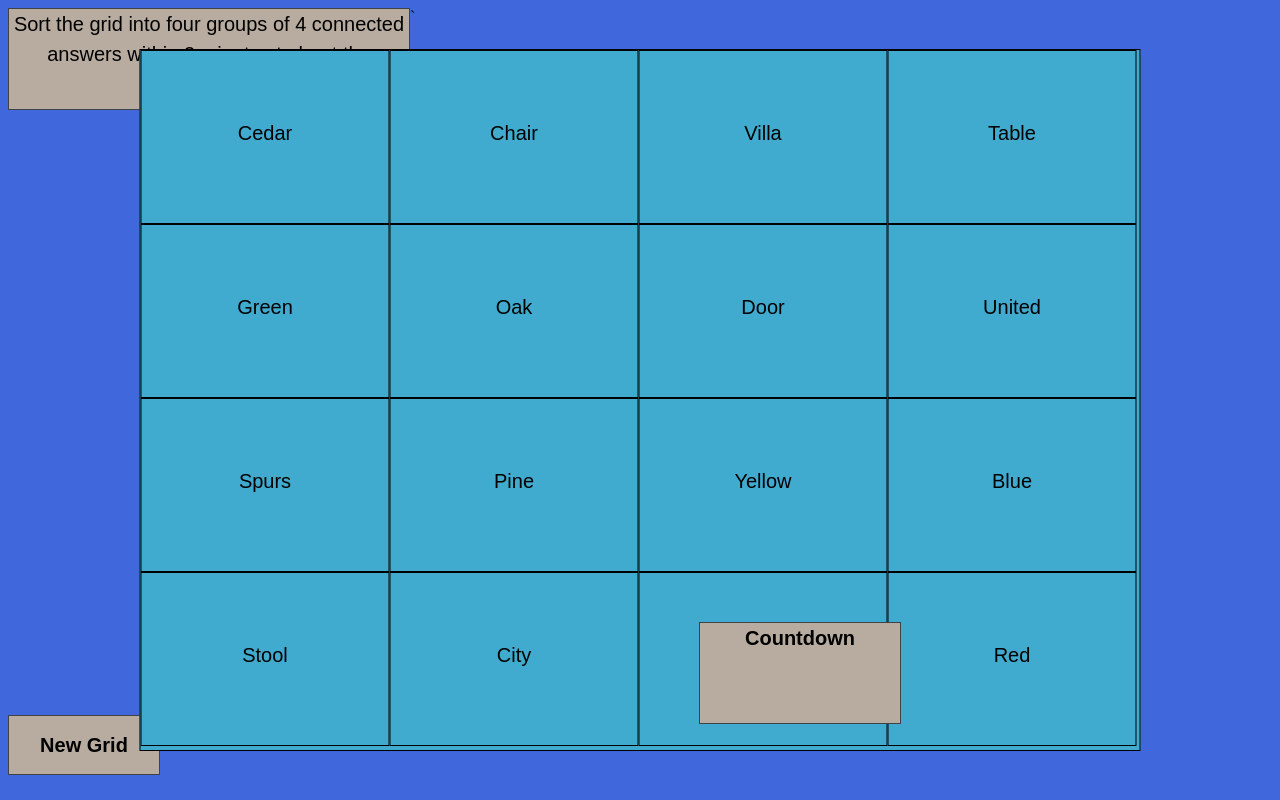
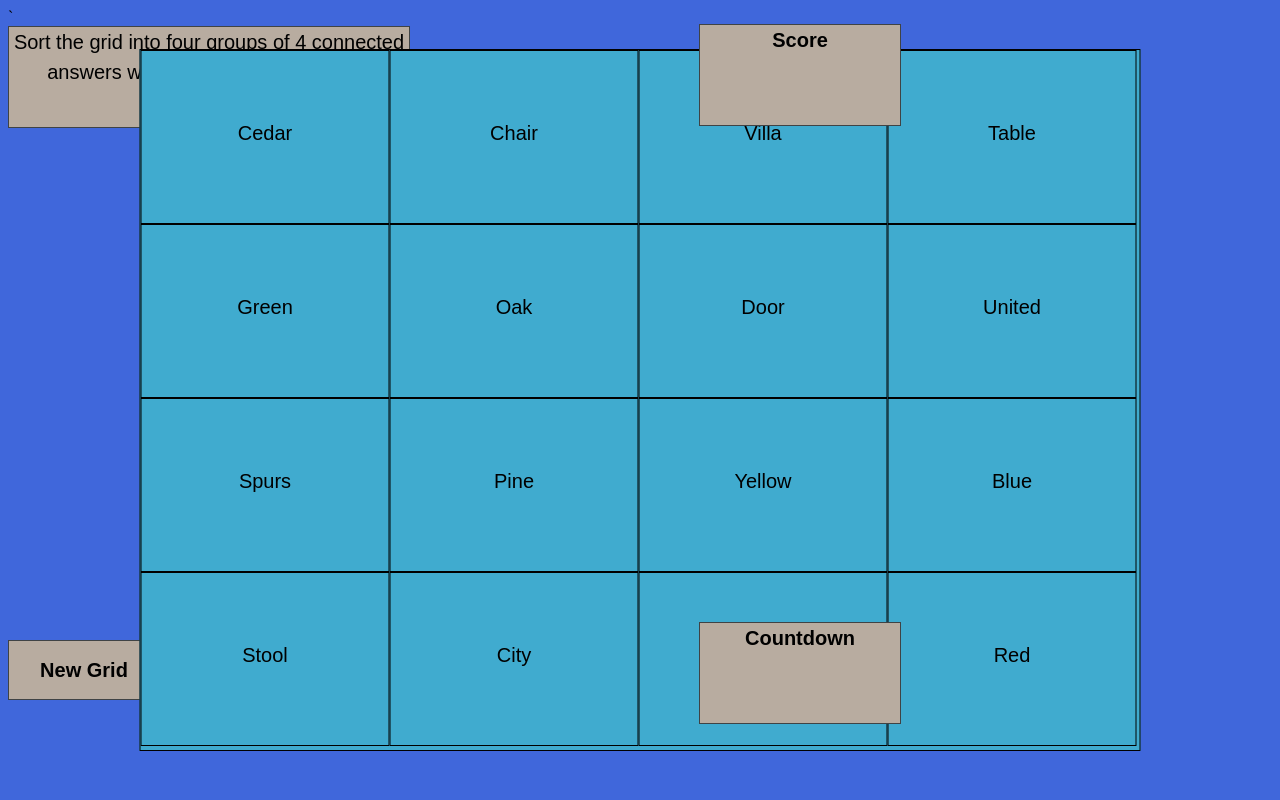
Before and after one commit to melvolio01/Project1, a PHP site: page / in a window 1280 px wide. Run offline with PHP 8.4, Linux system fonts and the light colour scheme; some libraries are stand-ins or nearby versions.

Commit message:
Winning classes now add

```diff
--- a/css/app.css
+++ b/css/app.css
@@ -13,6 +13,36 @@
   transform: translate(-50%, -50%);
 }
 
+#instructions{
+  height: 100px;
+  width: 400px;
+  border: 1px solid #3F4345;
+  float: left;
+  background-color: #B8ACA0;
+  font-size: 20px;
+  font-family: arial;
+  text-align: center;
+  line-height: 30px;
+
+}
+
+#score{
+  height: 100px;
+  width: 200px;
+  border: 1px solid #3F4345;
+  float: left;
+  background-color: #B8ACA0;
+  font-size: 20px;
+  font-family: arial;
+  text-align: center;
+  font-weight: bold;
+  line-height: 30px;
+  position:  absolute;
+  left: 800px;
+  top: 75px;
+  transform: translate(-50%, -50%)
+}
+
 #newGrid{
   height: 58px;
   width: 150px;
@@ -25,7 +55,7 @@
   font-weight: bold;
   line-height: 58px;
   position:  absolute;
-  bottom: 25px;
+  bottom: 100px;
 }
 
 #countdown{
@@ -167,16 +197,3 @@
   line-height: 160px;
   background-color: #B8ACA0;
 }
-
-#instructions{
-  height: 100px;
-  width: 400px;
-  border: 1px solid #3F4345;
-  float: left;
-  background-color: #B8ACA0;
-  font-size: 20px;
-  font-family: arial;
-  text-align: center;
-  line-height: 30px;
-
-}
--- a/home.html
+++ b/home.html
@@ -30,7 +30,10 @@
       <div class="box"></div>
   </div>
 
+  <div>
     <div id="countdown">Countdown</div>
+    <div id="score">Score</div>
+  </div>
 
     <div id="instructions">Sort the grid into four groups of 4 connected answers within 3 minutes to beat the computer</div>
 
--- a/js/app.js
+++ b/js/app.js
@@ -1,6 +1,8 @@
 $(function(){
 //notes for presentation - initial difficulty in getting array items to console.log and to add event listeners to each.
 var count = 0;
+var playerScore = 0;
+var lastGroupFound = 0;
 
 var answers = [
   ["Oak","Cedar","Fir","Pine"], // grid[0][0], grid[0][1]
@@ -18,13 +20,15 @@
 var selectedAnswers = [];
 
 $('.box').on('click', function() {
+
+  if(!$(this).hasClass('found')) {
     var idOfBox = $(this).text();
     var answerRow;
-  console.log(idOfBox);
+
     selectedAnswers.push(idOfBox);
     $(this).toggleClass('clicked');
     count ++;
-  console.log(count);
+
     if (count > 3) {
       // checkCorrect
       answers.forEach(function(row, i) {
@@ -32,36 +36,56 @@
           answerRow = row;
         }
       });
-    console.log(answerRow, selectedAnswers);
-    console.log(answerRow.every(function(currentValue) {
+
+      var match = answerRow.every(function(currentValue) {
         return selectedAnswers.indexOf(currentValue) !== -1;
-    }));
+      });
+
+      var $selectedBoxes = $('.box.clicked');
+      $selectedBoxes.removeClass('clicked');
+
+      if(match) {
+        playerScore++;
+        lastGroupFound++;
+        $selectedBoxes.addClass("group" + lastGroupFound);
+        $selectedBoxes.addClass("found");
+      }
+
+      count = 0;
+      selectedAnswers = [];
+
 
       //bit confused here re how to get boxes re-colouring
-  if (selectedAnswers == answers[-1])
-      {$(this).toggleClass('box');
-      console.log("no match")
-        }
-    else if (selectedAnswers == answers[0])
-      {$(this).toggleClass('groupA');
-      console.log("You got Group A!")
-      }
-    else if (selectedAnswers == answers[1])
-      {$(this).toggleClass('groupB');
-      console.log("You got Group B!")
-      }
-    else if (selectedAnswers == answers[2])
-      {$(this).toggleClass('groupC');
-      console.log("You got Group C!")
-      }
-    else if (selectedAnswers == answers[3])
-      {$(this).toggleClass('groupD');
-      console.log("You got Group D!")
-      }
+    // if (selectedAnswers == answers[-1])
+    //     {$(this).toggleClass('box');
+    //     console.log("no match");
+
+    //       }
+    //   else if (selectedAnswers == answers[0])
+    //     {$(this).toggleClass('groupA');
+    //     console.log("You got Group A!");
+    //     playerScore ++;
+    //     }
+    //   else if (selectedAnswers == answers[1])
+    //     {$(this).toggleClass('groupB');
+    //     console.log("You got Group B!");
+    //     playerScore ++;
+    //     }
+    //   else if (selectedAnswers == answers[2])
+    //     {$(this).toggleClass('groupC');
+    //     console.log("You got Group C!");
+    //     playerScore ++;
+    //     }
+    //   else if (selectedAnswers == answers[3])
+    //     {$(this).toggleClass('groupD');
+    //     console.log("You got Group D!");
+    //     playerScore ++;
+    //     }
       // $.each('click', index){
 
       //}
       // };
+    }
   }
   // $(this).html(value)
 });
@@ -111,10 +135,19 @@
  var interval = 3*60; // 3 minutes
  function updateTime(){
    interval --;
-   if(interval == 0)
+
+    if (playerScore >=3)
+    {
+       $(countdown).stop("You solved the grid!")
+    }
+
+
+    else if(interval == 0)
     {
        $(countdown).val("Time up - Computer Wins!");
     }
+
+
     else
     {
        $(countdown).text(interval + " seconds left");
@@ -124,7 +157,14 @@
 });
 
 // [
-//   ["Oak","Cedar","Fir","Pine"],
+//   ["London","Paris","Moscow","Washington"],
+//   ["Hatchback","Sedan","Estate","Coupe"],
+//   ["Michaelangelo","Leonardo","Raphael","Donatello"],
+//   ["Michelle","Yesterday","Hello, Goodbye","Help!"]
+// ];
+
+// [
+//   ["Bears","Redskins","Fir","Pine"],
 //   ["Red","Blue","Green","Yellow"],
 //   ["Villa","Spurs","City","United"],
 //   ["Table","Chair","Door","Stool"]
@@ -136,10 +176,3 @@
 //   ["Villa","Spurs","City","United"],
 //   ["Table","Chair","Door","Stool"]
 // ];
-
-// [
-//   ["Oak","Cedar","Fir","Pine"],
-//   ["Red","Blue","Green","Yellow"],
-//   ["Villa","Spurs","City","United"],
-//   ["Table","Chair","Door","Stool"]
-// ];
```
Lines whose indentation alone changed are shown as unchanged.
